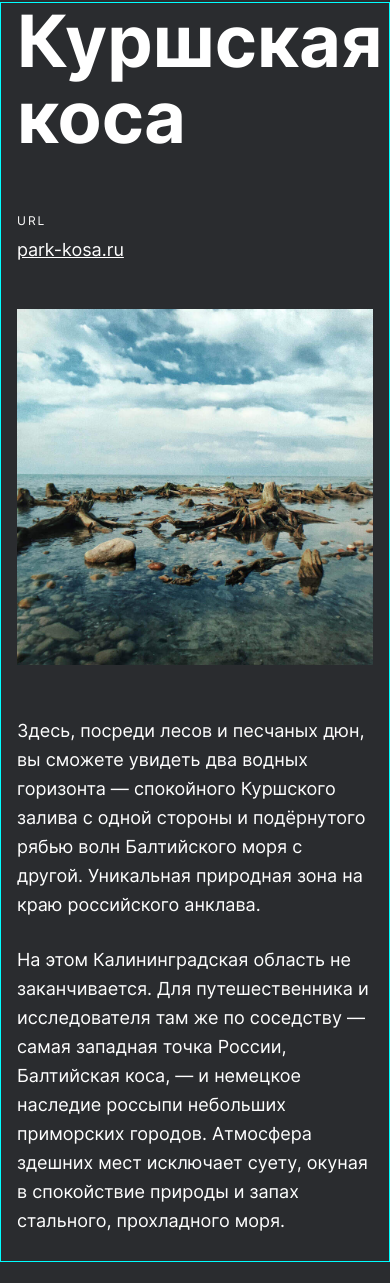
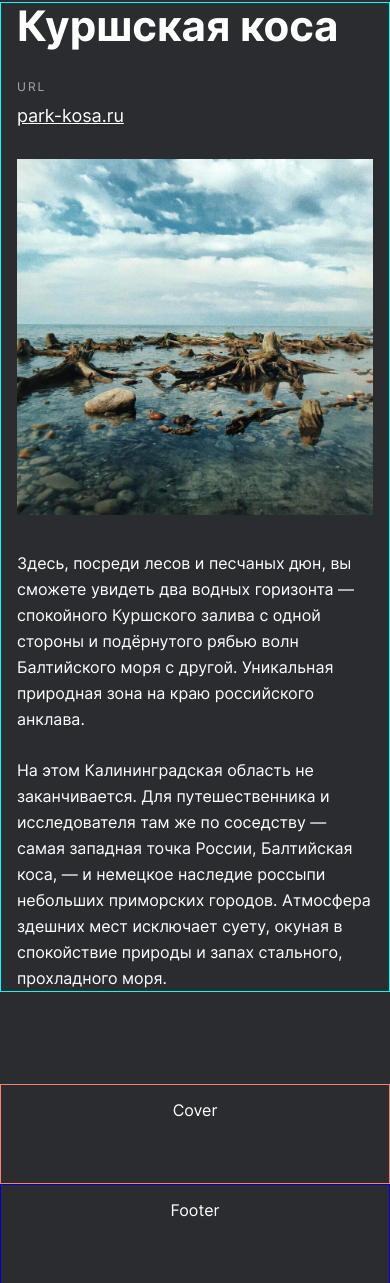
Before and after one commit to Fokusss/russian-travel, a plain HTML site: page index.html in a window 390 px wide. Shown: the part 4941-6224 px from the top of the page. Drawn offline with Linux system fonts and the light colour scheme.

Commit message:
Ничего не получается

```diff
--- a/index.html
+++ b/index.html
@@ -61,18 +61,18 @@
         <ul class="card-container">
           <li><h2 class="card-container__title">Куршская коса</h2></li>
           <li class="card-container__special">
-            <ul class="card-container__block">
-              <li><p class="card-container__header-url">URL</p></li>
-              <li><a href="park-kosa.ru" class="card-container__link">park-kosa.ru</a></li>
+            <ul class="card-container__block-url">
+              <li><p class="card-container__url">URL</p></li>
+              <li><a href="park-kosa.ru" class="card-container__link link">park-kosa.ru</a></li>
             </ul>
           </li>
-            <li><img src="./images/place-kosa.jpg" alt="Куршская коса" class="crad-container__image"></li>
-            <li>
-              <ul class="card-container__block">
-                <li><p class="card-container__paragraph">Здесь, посреди лесов и песчаных дюн, вы сможете увидеть два водных горизонта — спокойного Куршского залива с одной стороны и подёрнутого рябью волн Балтийского моря с другой. Уникальная природная зона на краю российского анклава.</p></li>
-                <li><p class="card-container__paragraph">На этом Калининградская область не заканчивается. Для путешественника и исследователя там же по соседству — самая западная точка России, Балтийская коса, — и немецкое наследие россыпи небольших приморских городов. Атмосфера здешних мест исключает суету, окуная в спокойствие природы и запах стального, прохладного моря.</p></li>
-              </ul>
-            </li>
+          <li><img src="./images/place-kosa.jpg" alt="Куршская коса" class="card-container__image image-absolute"></li>
+          <li>
+            <ul class="card-container__block-parag">
+              <li><p class="card-container__paragraph">Здесь, посреди лесов и песчаных дюн, вы сможете увидеть два водных горизонта — спокойного Куршского залива с одной стороны и подёрнутого рябью волн Балтийского моря с другой. Уникальная природная зона на краю российского анклава.</p></li>
+              <li><p class="card-container__paragraph">На этом Калининградская область не заканчивается. Для путешественника и исследователя там же по соседству — самая западная точка России, Балтийская коса, — и немецкое наследие россыпи небольших приморских городов. Атмосфера здешних мест исключает суету, окуная в спокойствие природы и запах стального, прохладного моря.</p></li>
+            </ul>
+          </li>
         </ul>
 
 
--- a/style.css
+++ b/style.css
@@ -3,6 +3,7 @@
   max-width: 1280px;
   margin: 0 auto;
   background-color: #2A2C2F;
+  position: relative;
 }
 
 .test {
@@ -277,36 +278,33 @@
   margin-top: 92px;
 }
 
+
+
 .card-container {
   list-style-type: none;
   padding: 0;
   margin: 0;
   display: grid;
   grid-template-columns: repeat(auto-fill, minmax(340px, 1fr));
-  grid-gap: 48px 40px;
+  gap: 48px 40px;
 }
-
 
 @media screen and (max-width: 1024px) {
   .card-container {
-    grid-gap: 48px 32px;
+    gap: 48px 32px;
   }
 }
 
 @media screen and (max-width: 860px) {
   .card-container {
-    grid-gap: 48px 28px;
+    gap: 48px 28px;
   }
 }
 
-.card-container__block {
-  list-style-type: none;
-  margin: 0;
-  padding: 0;
-}
-
-.card-container__special {
-  align-self: end;
+@media screen and (max-width: 625px) {
+  .card-container {
+    gap: 32px;
+  }
 }
 
 .card-container__title {
@@ -317,17 +315,32 @@
   margin: 0;
 }
 
-.crad-container__image {
-  width: 100%;
-
+@media screen and (max-width: 860px) {
+  .card-container__title {
+    font-size: 42px;
+    line-height: 46px;
+  }
 }
 
 
-.card-container__header-url {
+.card-container__special {
+  align-self: flex-end;
+}
+
+.card-container__block-url {
+  list-style-type: none;
+  padding: 0;
+  margin: 0;
+}
+
+
+
+.card-container__url {
   font-size: 12px;
   line-height: 12px;
   letter-spacing: 2px;
-  color: white;
+  color: #AAAAAA;
+  margin: 0 0 12px 0;
 }
 
 .card-container__link {
@@ -336,12 +349,44 @@
   color: white;
 }
 
+.card-container__image {
+  width: 100%;
+}
+
+
+
+.card-container__block-parag {
+  list-style-type: none;
+  padding: 0;
+  margin: 0;
+  display: grid;
+  gap: 27px;
+}
+
+@media screen and (max-width: 860px) {
+  .card-container__block-parag {
+    gap: 25px;
+  }
+}
+
+
+
 .card-container__paragraph {
   font-size: 18px;
   line-height: 29px;
-  color: white;
-  margin: 0 0 26px 0;
+  color: #FFFFFF;
+  margin: 0;
 }
+
+@media screen and (max-width: 860px) {
+  .card-container__paragraph {
+    font-size: 16px;
+    line-height: 26px;
+  }
+}
+
+
+
 
 
 .cover {
```
Also changed, not shown: pfog.html (added).
